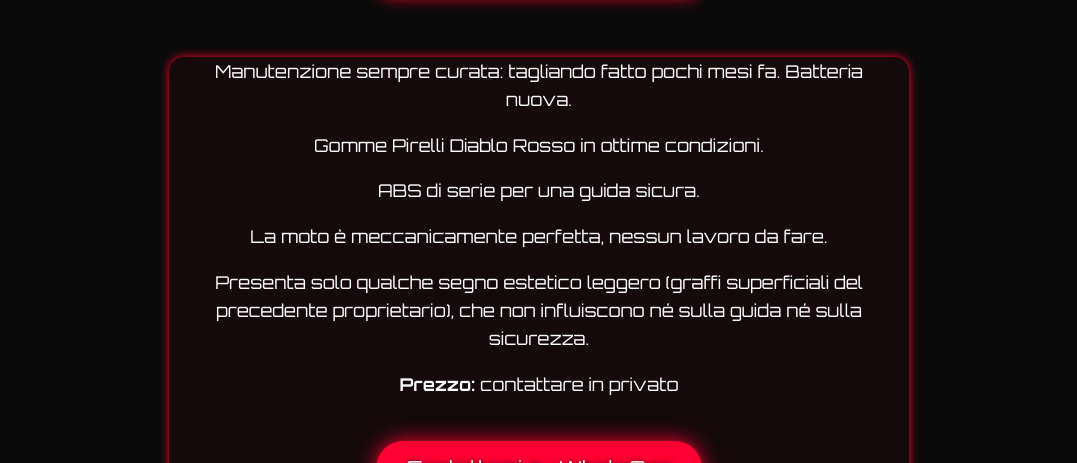
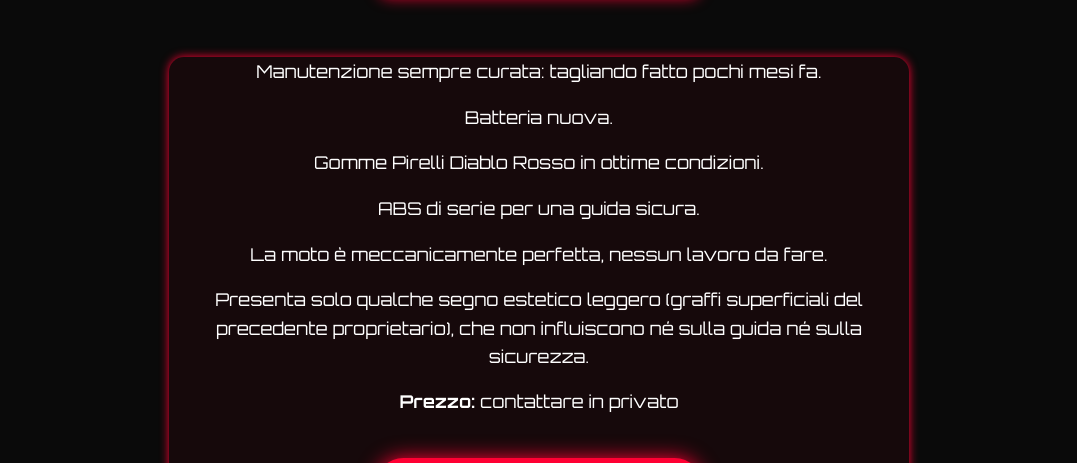
Before and after one commit to 05Ada/yamaha-mt125, a plain HTML site: page index.html in a window 1280 px wide. Shown: the part 637-1100 px from the top of the page, without its empty margins (101-1178 px from the left). Drawn offline with Linux system fonts and the light colour scheme.

Commit message:
Update index.html

```diff
--- a/index.html
+++ b/index.html
@@ -110,7 +110,8 @@
   </div>
 
   <section class="details">
-    <p>Manutenzione sempre curata: tagliando fatto pochi mesi fa. Batteria nuova.</p>
+    <p>Manutenzione sempre curata: tagliando fatto pochi mesi fa.</p>
+    <p>Batteria nuova.</p>
     <p>Gomme Pirelli Diablo Rosso in ottime condizioni.</p>
     <p>ABS di serie per una guida sicura.</p>
     <p>La moto è meccanicamente perfetta, nessun lavoro da fare.</p>
@@ -121,5 +122,3 @@
 
   <footer>
     <p>© 2025 | Sito realizzato per la vendita della Yamaha MT-125</p>
-    <div class="qr">
-      <!-- Inserisci qui il QR code -->
```
